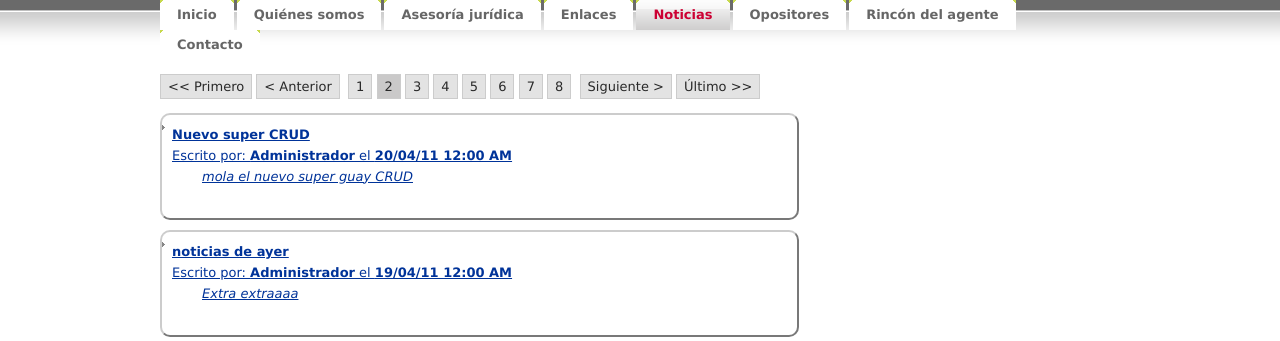
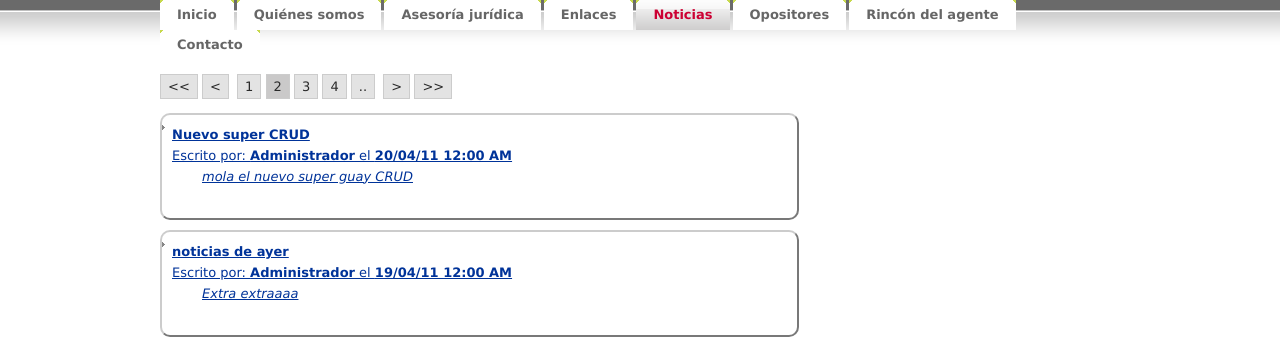
Before and after one commit to pdgarcia/aproahp-web, a PHP site: page /noticias/noticias.php?pagenum=2 in a window 1280 px wide. Shown: the part 110-451 px from the top of the page. Run offline with PHP 8.4, Linux system fonts and the light colour scheme; data comes from the database, SQL or seed files in the repository; some libraries are stand-ins or nearby versions.

Commit message:
barra de links de paginacion close #12

```diff
--- a/admin/index.php
+++ b/admin/index.php
@@ -161,7 +161,7 @@ $(function() {
 		width: 650,
 		modal: true,
 		beforeClose: function(event, ui) {
-			$('form input').val('')
+			$('form :input').val('')
 		},
 		close: function() {
 		}
@@ -195,7 +195,7 @@ $(function() {
 
 		$( "#noticiasform" ).dialog( "open" );
 	});
-/////////////////////////////////////////////////////////////
+
 	$('.edit').live('click',function(){
 	// Edit form
 		var notid = $(this).attr('rel');
@@ -252,7 +252,6 @@ $(function() {
 		$( "#noticiasform" ).dialog( "open" );
 	});
 
-////////////////////////////////////////////////////////////
 	$('.borrar').live('click',function(){
 		var botonborrar= $(this);
 
--- a/admin/usuarios.php
+++ b/admin/usuarios.php
@@ -156,7 +156,7 @@ $(function() {
 		width: 650,
 		modal: true,
 		beforeClose: function(event, ui) {
-			$('form input').val('')
+			$('form :input').val('')
 		},
 		close: function() {
 		}
--- a/contacto/contacto.php
+++ b/contacto/contacto.php
@@ -165,6 +165,6 @@
 <?php require("../footer.html");?>
 
 <script src="http://ajax.googleapis.com/ajax/libs/jquery/1.4.4/jquery.min.js" type="text/javascript" charset="utf-8"></script>
-<script src="js/script.js" type="text/javascript" charset="utf-8"></script>
+<script src="../js/script.js" type="text/javascript" charset="utf-8"></script>
 </body>
 </html>
--- a/enlaces/enlaces.php
+++ b/enlaces/enlaces.php
@@ -8,7 +8,6 @@
 
 <link rel="stylesheet" href="../css/reset.css" type="text/css" media="screen" title="no title" charset="utf-8">
 <link rel="stylesheet" href="../css/aproahp.css" type="text/css" media="screen" title="no title" charset="utf-8">
-<script type="text/javascript" src="http://jqueryjs.googlecode.com/files/jquery-1.3.2.js"></script>
 
 <script type="text/javascript">
 $(document).ready(function(){
@@ -436,7 +435,7 @@ $(document).ready(function(){
 <?php require("../footer.html");?>
 
 <script src="http://ajax.googleapis.com/ajax/libs/jquery/1.4.4/jquery.min.js" type="text/javascript" charset="utf-8"></script>
-<script src="js/script.js" type="text/javascript" charset="utf-8"></script>
-<script src="jscurvycorners.js" type="text/javascript"></script>
+<script src="../js/script.js" type="text/javascript" charset="utf-8"></script>
+<script src="../js/curvycorners.js" type="text/javascript"></script>
 </body>
 </html>
--- a/kienes/kienes.php
+++ b/kienes/kienes.php
@@ -44,7 +44,7 @@
 <?php require("../footer.html");?>
 
 <script src="http://ajax.googleapis.com/ajax/libs/jquery/1.4.4/jquery.min.js" type="text/javascript" charset="utf-8"></script>
-<script src="js/script.js" type="text/javascript" charset="utf-8"></script>
+<script src="../js/script.js" type="text/javascript" charset="utf-8"></script>
 
 </body>
 </html>
--- a/lib/siteconfig.php
+++ b/lib/siteconfig.php
@@ -89,7 +89,16 @@
 		}
 	}
 
-
+/**
+ * paginationlinks($rows,$pagenum,$page_rows)
+ * barra de paginación
+ * @param $rows=cantidad de elementos
+ * @param $pagenum=pagina actual
+ * @param $page_rows=cantidad de elementos por pagina
+ *
+ * @return string
+ *
+ */
 	function paginationlinks($rows,$pagenum,$page_rows){ /* $rows=cantidad de elementos, $pagenum=pagina actual, $page_rows=cantidad de elementos por pagina */
 
 		$last = ceil($rows/$page_rows);
@@ -119,29 +128,33 @@
 			if ($pagenum == 1) {}
 			else
 			{
-				echo " <a href='".$linkbase."pagenum=1'> << Primero</a> ";
+				echo " <a href='".$linkbase."pagenum=1'> <<</a> ";
 				echo " ";
 				$previous = $pagenum-1;
-				echo " <a href='".$linkbase."pagenum=$previous'> < Anterior</a> ";
+				echo " <a href='".$linkbase."pagenum=$previous'> <</a> ";
 			}
+			$showpages=2;
+			$pagemin=(($pagenum - $showpages)<1)?1:($pagenum - $showpages);
+			$pagemax=(($pagenum + $showpages)>$last)?$last:($pagenum + $showpages);
+			if($pagemin>1){echo "&nbsp;<a href='".$linkbase."pagenum=".($pagemin - 1)."'>..</a>";}
 
-			for($x=1;$x<=$last;$x++){
+			for($x=$pagemin;$x<=$pagemax;$x++){
 				if($x==$pagenum){
 					echo "&nbsp;<strong>$x</strong>";
 				}else{
 					echo "&nbsp;<a href='".$linkbase."pagenum=$x'>$x</a>";
 				}
 			}
-
+			if($pagemax<$last){echo "&nbsp;<a href='".$linkbase."pagenum=".($pagemax + 1)."'>..</a>";}
 			echo "&nbsp;";
 
 			if ($pagenum == $last) {}
 			else
 			{
 				$next = $pagenum+1;
-				echo " <a href='".$linkbase."pagenum=$next'>Siguiente ></a> ";
+				echo " <a href='".$linkbase."pagenum=$next'> ></a> ";
 				echo " ";
-				echo " <a href='".$linkbase."pagenum=$last'>Último >></a> ";
+				echo " <a href='".$linkbase."pagenum=$last'> >></a> ";
 			}
 			echo "</div>";
 		}
--- a/noticias/noticias.php
+++ b/noticias/noticias.php
@@ -90,7 +90,7 @@
 <?php require("../footer.html");?>
 
 <script src="http://ajax.googleapis.com/ajax/libs/jquery/1.4.4/jquery.min.js" type="text/javascript" charset="utf-8"></script>
-<script src="js/script.js" type="text/javascript" charset="utf-8"></script>
+<script src="../js/script.js" type="text/javascript" charset="utf-8"></script>
 
 </body>
 </html>
```
Also changed, not shown: Changelog.txt.
